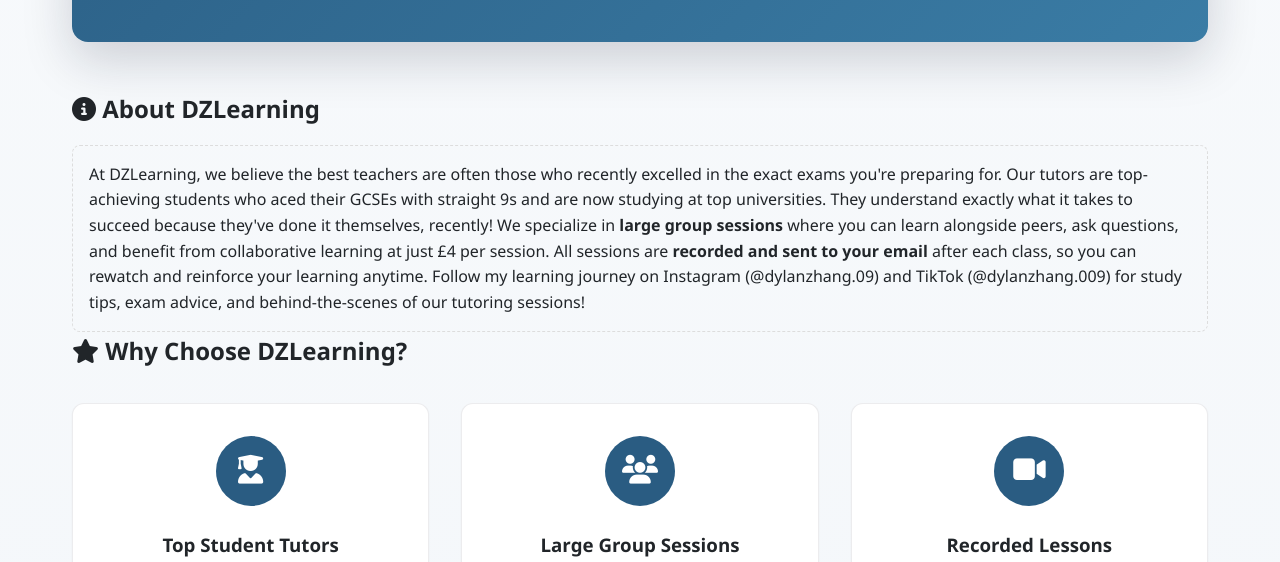
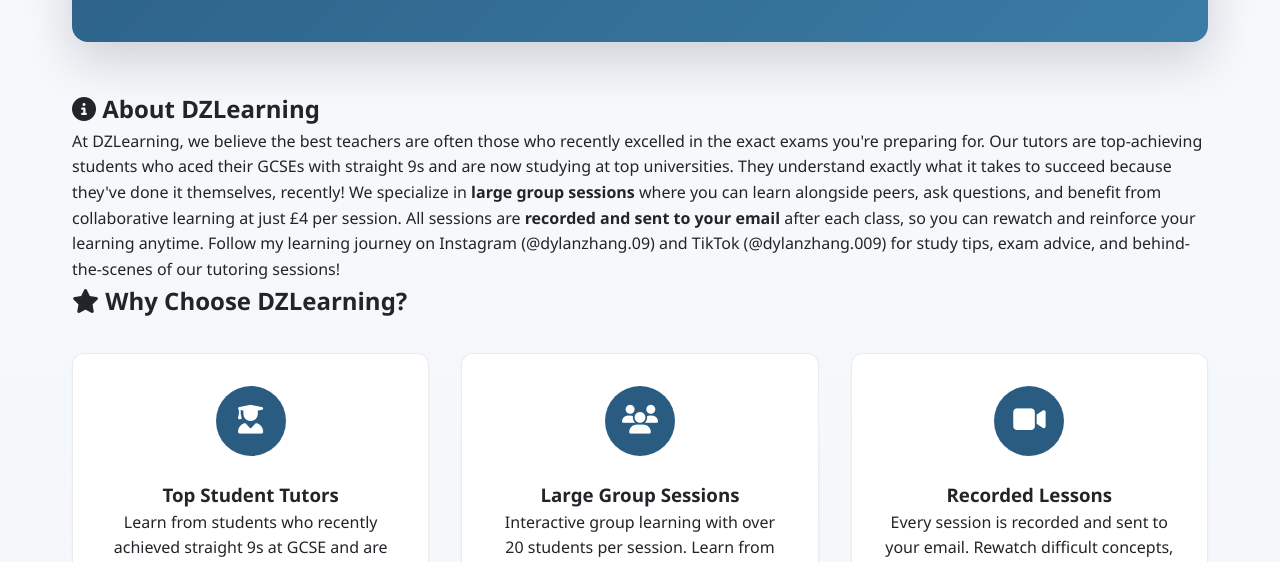
Before and after one commit to Lumpy20197/DZLearningTrue, a website: page index.html in a window 1280 px wide. Shown: the part 538-1100 px from the top of the page. Drawn offline with Linux system fonts and the light colour scheme; a script that the page names is missing.

Commit message:
no editable index.html

```diff
--- a/index.html
+++ b/index.html
@@ -1500,7 +1500,7 @@
             <div id="about" class="section-anchor"></div>
             <div  >
                 <h2 id="about-heading"><i class="fas fa-info-circle"></i> About DZLearning</h2>
-                <div class="editable-content">
+                <div>
                     At DZLearning, we believe the best teachers are often those who recently excelled in the exact exams you're preparing for. Our tutors are top-achieving students who aced their GCSEs with straight 9s and are now studying at top universities. They understand exactly what it takes to succeed because they've done it themselves, recently!
 
                     We specialize in <strong>large group sessions</strong> where you can learn alongside peers, ask questions, and benefit from collaborative learning at just £4 per session. All sessions are <strong>recorded and sent to your email</strong> after each class, so you can rewatch and reinforce your learning anytime.
```
